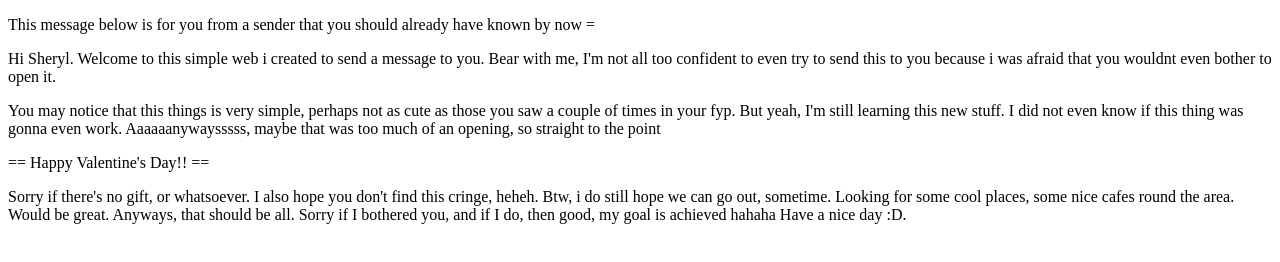
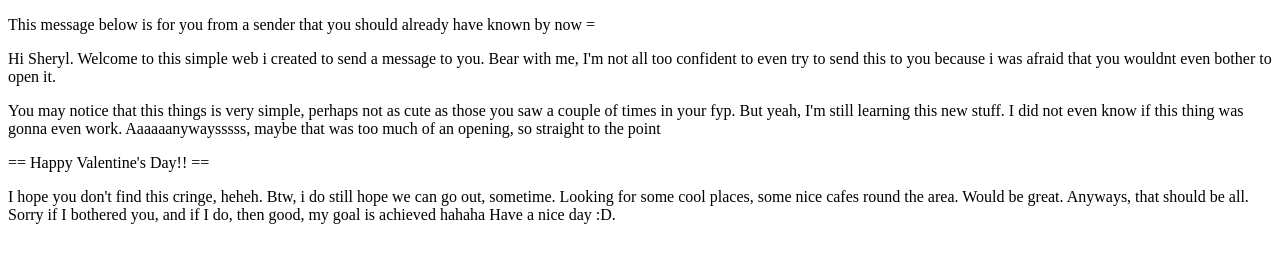
Before and after one commit to buatsheryl/buatsheryl.github.io, a plain HTML site: page index.html in a window 1280 px wide. Drawn offline with Linux system fonts and the light colour scheme.

Commit message:
Update index.html

```diff
--- a/index.html
+++ b/index.html
@@ -5,6 +5,6 @@
 <p>Hi Sheryl. Welcome to this simple web i created to send a message to you. Bear with me, I'm not all too confident to even try to send this to you because i was afraid that you wouldnt even bother to open it.</p>
 <p>You may notice that this things is very simple, perhaps not as cute as those you saw a couple of times in your fyp. But yeah, I'm still learning this new stuff. I did not even know if this thing was gonna even work. Aaaaaanywaysssss, maybe that was too much of an opening, so straight to the point</p>
 <p>== Happy Valentine's Day!! ==</p>
-<p>Sorry if there's no gift, or whatsoever. I also hope you don't find this cringe, heheh. Btw, i do still hope we can go out, sometime. Looking for some cool places, some nice cafes round the area. Would be great. Anyways, that should be all. Sorry if I bothered you, and if I do, then good, my goal is achieved hahaha Have a nice day :D.<p/>
+<p>I hope you don't find this cringe, heheh. Btw, i do still hope we can go out, sometime. Looking for some cool places, some nice cafes round the area. Would be great. Anyways, that should be all. Sorry if I bothered you, and if I do, then good, my goal is achieved hahaha Have a nice day :D.<p/>
 </body>
 </html>
```
